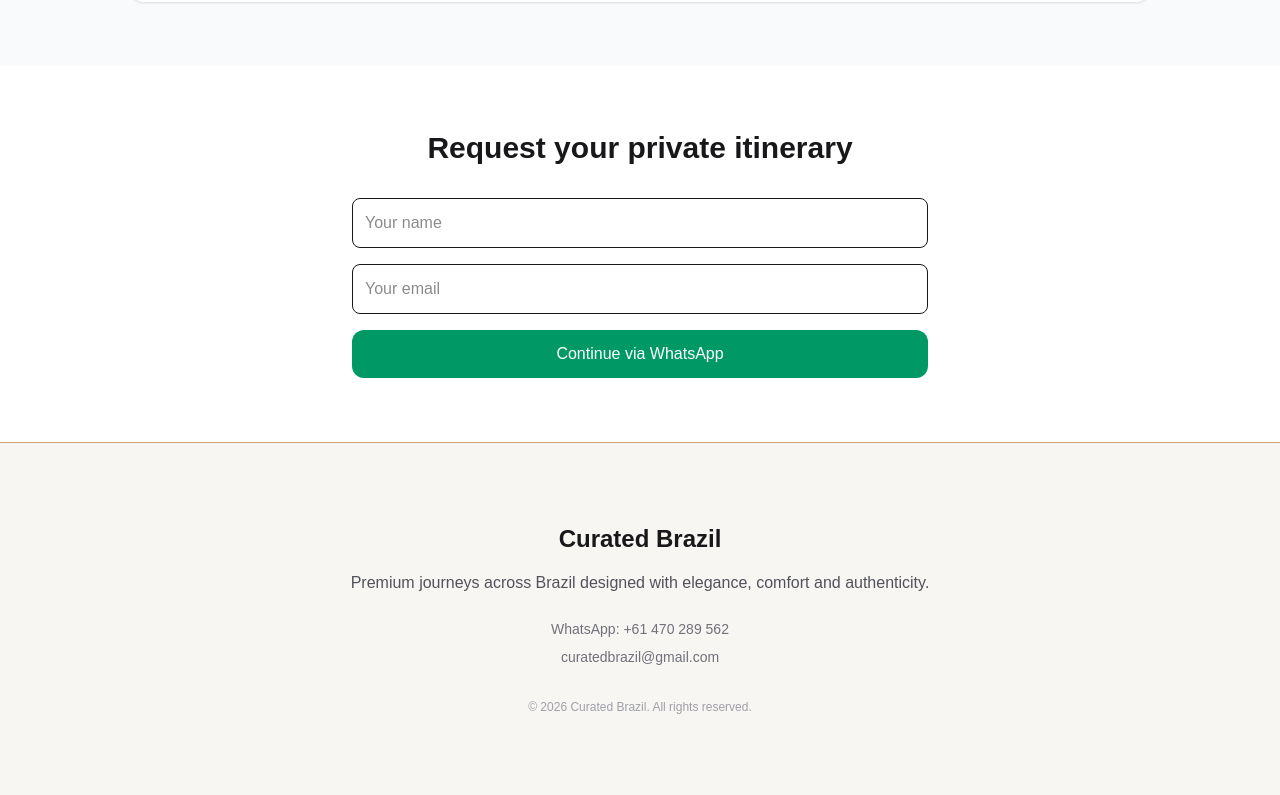
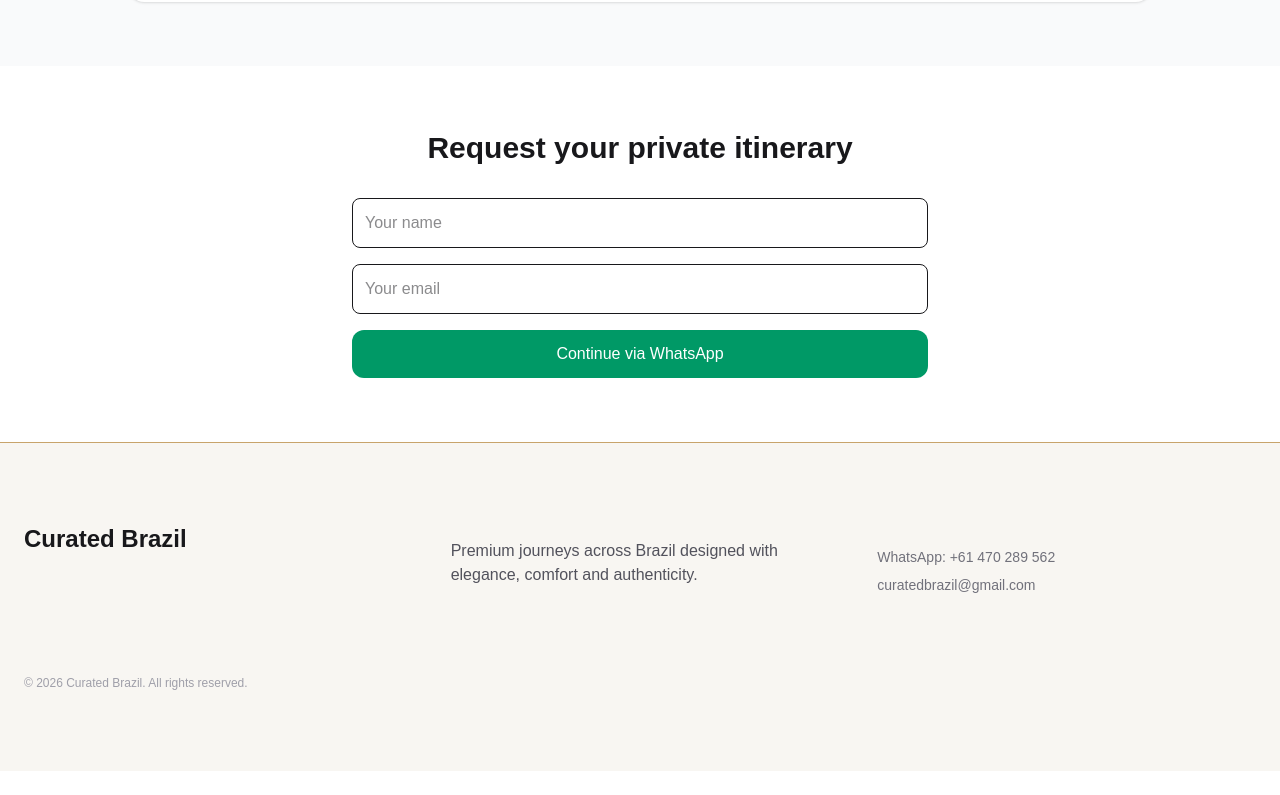
Before and after one commit to renatovvjr/brazil-premium-travel, a React (Vite) app: page / in a window 1280 px wide. Shown: the part 4338-5133 px from the top of the page. After the commit the page ends 5109 px from the top, so only its background shows below. Built offline with nearby package versions, Linux system fonts and the light colour scheme; no server answers.

Commit message:
Add premium contact footer with Curated Brazil business details

```diff
--- a/src/App.jsx
+++ b/src/App.jsx
@@ -328,7 +328,7 @@ export default function App() {
       </section>
       {/* CONTACT */}
       <section className="border-t border-[#c8a46b] bg-[#f8f6f2] px-6 py-20">
-        <div className="mx-auto max-w-7xl text-center">
+        <div className="mx-auto max-w-7xl grid md:grid-cols-3 gap-12 text-left">
 
           <h3 className="text-2xl font-semibold text-zinc-900">
             Curated Brazil
```
